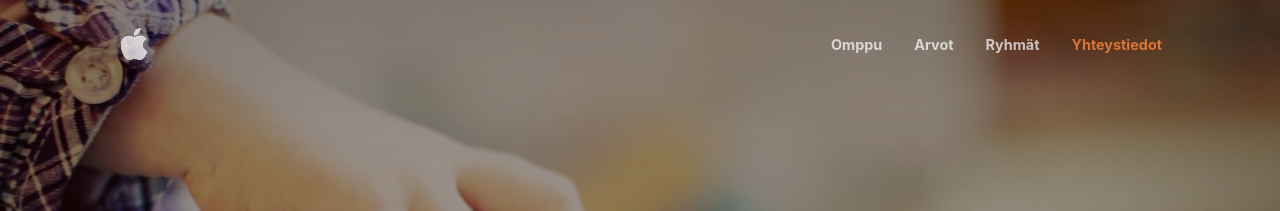
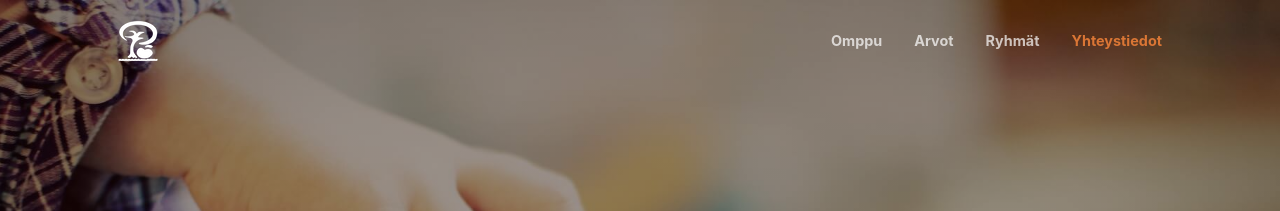
Before and after one commit to paivakotiomenapuu/paivakotiomenapuu.github.io, a Jekyll site: the page built from docs/index.html, in a window 1280 px wide. Shown: the top 211 px of the page. Built offline with Jekyll 4.4.1, drawn with Linux system fonts in a browser that asks for light colours; some web fonts are replaced.

Commit message:
Add real logo and favicon

```diff
--- a/docs/_includes/navigation.html
+++ b/docs/_includes/navigation.html
@@ -1,6 +1,8 @@
 <nav class="navbar navbar-expand-lg navbar-light fixed-top py-2 py-sm-3" id="mainNav">
   <div class="container px-4 px-lg-5">
-    <a href="#page-top" aria-label="Alkuun" class="navbar-brand"><i class="bi-apple nav-logo"></i></a>
+    <a href="#page-top" aria-label="Alkuun" class="navbar-brand">
+      <img id="logo" src="assets/img/logo-white.png" />
+    </a>
     <button class="navbar-toggler navbar-toggler-right" type="button" data-bs-toggle="collapse"
       data-bs-target="#navbarResponsive" aria-controls="navbarResponsive" aria-expanded="false"
       aria-label="Toggle navigation"><span class="navbar-toggler-icon"></span></button>
--- a/docs/assets/js/scripts.js
+++ b/docs/assets/js/scripts.js
@@ -17,8 +17,10 @@ window.addEventListener('DOMContentLoaded', event => {
         }
         if (window.scrollY === 0) {
             navbarCollapsible.classList.remove('navbar-shrink')
+            document.getElementById("logo").src = "assets/img/logo-white.png";
         } else {
             navbarCollapsible.classList.add('navbar-shrink')
+            document.getElementById("logo").src = "assets/img/logo-color.png";
         }
 
     };
```
Also changed, not shown: docs/assets/img/favicon.ico, docs/assets/img/logo-color.png (added), docs/assets/img/logo-white.png (added).
